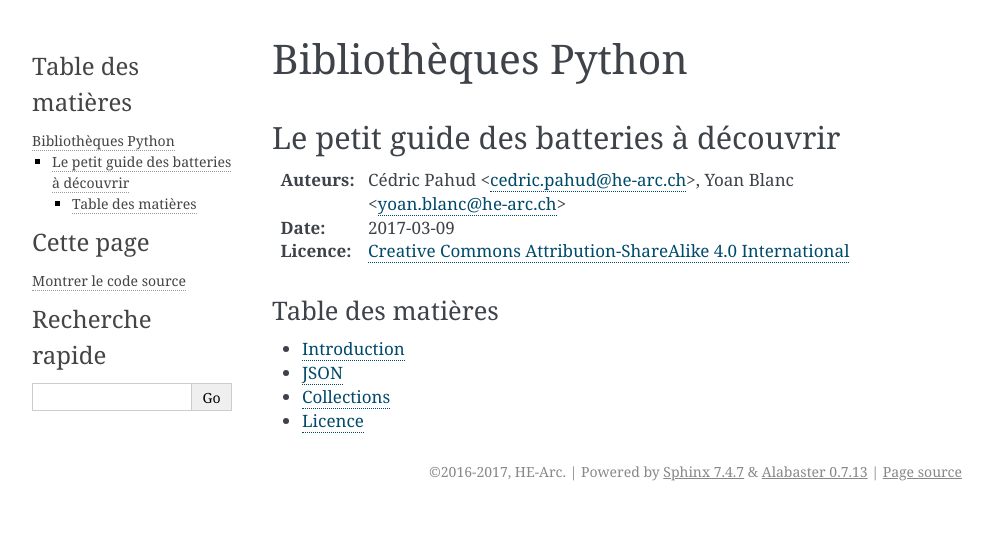
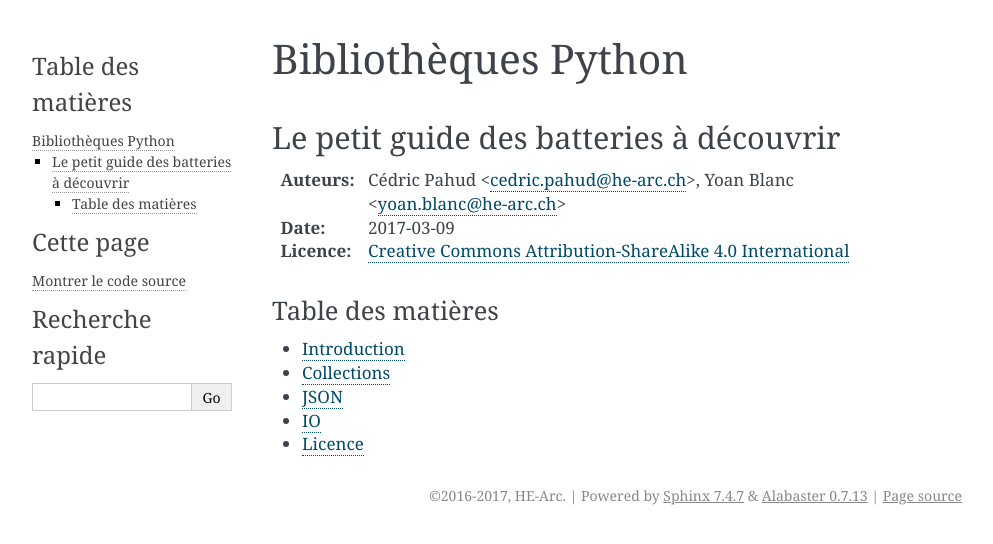
Before and after one commit to HE-Arc/livre-python, a Sphinx documentation site: the page built from source/index.rst, in a window 1280 px wide. Shown: the top 544 px of the page, without its empty margins (148-1141 px from the left). Built offline with Sphinx 7.4.7, drawn with Linux system fonts in a browser that asks for light colours.

Commit message:
Ajout io.

```diff
--- a/source/index.rst
+++ b/source/index.rst
@@ -20,6 +20,9 @@ Table des matières
    :maxdepth: 1
 
    introduction.rst
+
+   collections/index.rst
    json/index.rst
-   collections/index.rst
+   io/index.rst
+
    licence.rst
--- /dev/null
+++ b/source/io/index.rst
@@ -0,0 +1,3 @@
+======================
+         IO
+======================
```
